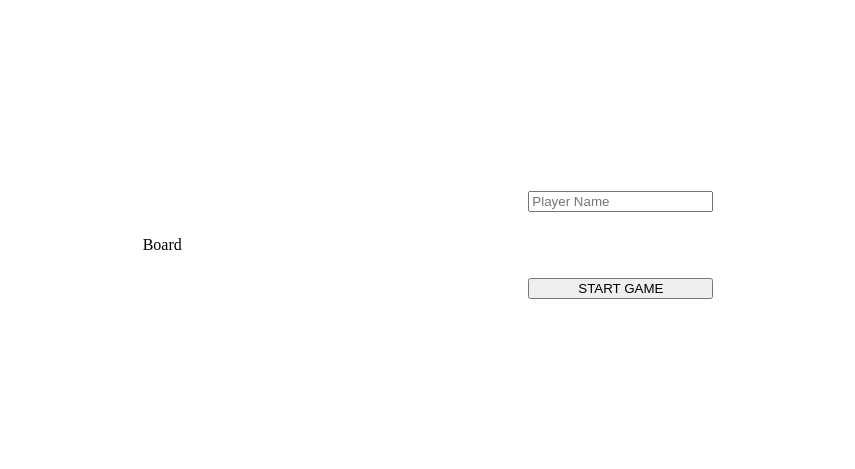
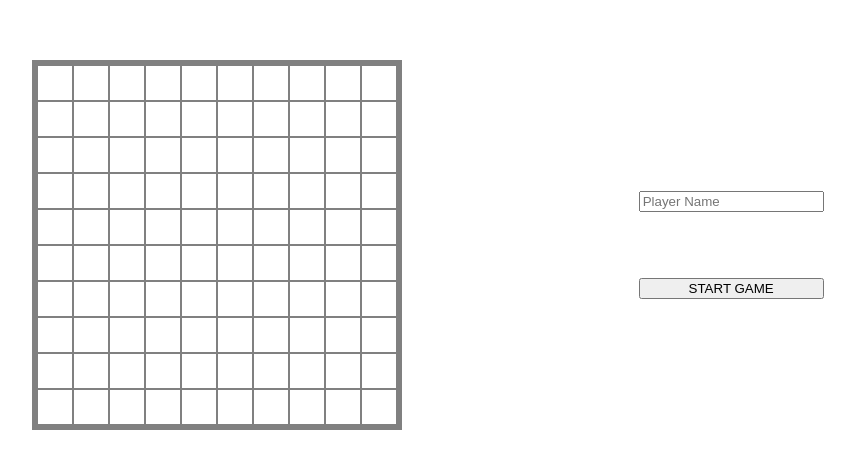
Before and after one commit to federivero97/Battleship, a React (Create React App) app in the folder battleship/: page /start in a window 1280 px wide. Shown: the part 113-582 px from the top of the page, without its empty margins (212-1067 px from the left). Built offline with nearby package versions, Linux system fonts and the light colour scheme.

Commit message:
Created a reusable Board Component

```diff
--- a/battleship/package.json
+++ b/battleship/package.json
@@ -11,6 +11,7 @@
     "eslint-plugin-prettier": "^4.0.0",
     "node-sass": "^6.0.1",
     "prettier": "^2.4.1",
+    "prop-types": "^15.7.2",
     "react": "^17.0.2",
     "react-dom": "^17.0.2",
     "react-router-dom": "^5.3.0",
--- /dev/null
+++ b/battleship/src/components/Board.jsx
@@ -0,0 +1,45 @@
+import React from 'react';
+import PropTypes from 'prop-types';
+import Cell from './Cell';
+
+const Board = (props) => {
+  const { data, handleCellClick } = props;
+  const columns = [];
+
+  data.forEach((column, i) => {
+    const cells = [];
+
+    column.forEach((row) => {
+      cells.push(
+        <Cell
+          key={row.id + (i + 1).toString()}
+          id={row.id + (i + 1).toString()}
+          column={row.id}
+          row={i + 1}
+          color={row.color}
+          available={row.available}
+          selected={row.selected}
+          shipId={row.shipId}
+          handleCellClick={(e) => {
+            return handleCellClick(e);
+          }}
+        />
+      );
+    });
+
+    columns.push(<tr key={i.toString()}>{cells}</tr>);
+  });
+
+  return (
+    <table className="table">
+      <tbody>{columns}</tbody>
+    </table>
+  );
+};
+
+Board.propTypes = {
+  data: PropTypes.arrayOf(PropTypes.array).isRequired,
+  handleCellClick: PropTypes.func.isRequired
+};
+
+export default Board;
--- /dev/null
+++ b/battleship/src/components/Cell.jsx
@@ -0,0 +1,24 @@
+import React from 'react';
+import PropTypes from 'prop-types';
+
+const Cell = (props) => {
+  const { color, handleCellClick } = props;
+
+  return (
+    <td
+      className="cell"
+      role="presentation"
+      onClick={() => {
+        return handleCellClick(props);
+      }}
+      style={{ backgroundColor: color }}
+    />
+  );
+};
+
+Cell.propTypes = {
+  color: PropTypes.string.isRequired,
+  handleCellClick: PropTypes.func.isRequired
+};
+
+export default Cell;
--- a/battleship/src/components/StartScreen.jsx
+++ b/battleship/src/components/StartScreen.jsx
@@ -1,16 +1,160 @@
-import React from 'react';
+import React, { useEffect, useState } from 'react';
 import { useHistory } from 'react-router-dom';
+import Board from './Board';
+
+// Move blankBoard to a ext JSON file
+const blankBoard = [
+  [
+    { id: 'A', color: 'white' },
+    { id: 'B', color: 'white' },
+    { id: 'C', color: 'white' },
+    { id: 'D', color: 'white' },
+    { id: 'E', color: 'white' },
+    { id: 'F', color: 'white' },
+    { id: 'G', color: 'white' },
+    { id: 'H', color: 'white' },
+    { id: 'I', color: 'white' },
+    { id: 'J', color: 'white' }
+  ],
+  [
+    { id: 'A', color: 'white' },
+    { id: 'B', color: 'white' },
+    { id: 'C', color: 'white' },
+    { id: 'D', color: 'white' },
+    { id: 'E', color: 'white' },
+    { id: 'F', color: 'white' },
+    { id: 'G', color: 'white' },
+    { id: 'H', color: 'white' },
+    { id: 'I', color: 'white' },
+    { id: 'J', color: 'white' }
+  ],
+  [
+    { id: 'A', color: 'white' },
+    { id: 'B', color: 'white' },
+    { id: 'C', color: 'white' },
+    { id: 'D', color: 'white' },
+    { id: 'E', color: 'white' },
+    { id: 'F', color: 'white' },
+    { id: 'G', color: 'white' },
+    { id: 'H', color: 'white' },
+    { id: 'I', color: 'white' },
+    { id: 'J', color: 'white' }
+  ],
+  [
+    { id: 'A', color: 'white' },
+    { id: 'B', color: 'white' },
+    { id: 'C', color: 'white' },
+    { id: 'D', color: 'white' },
+    { id: 'E', color: 'white' },
+    { id: 'F', color: 'white' },
+    { id: 'G', color: 'white' },
+    { id: 'H', color: 'white' },
+    { id: 'I', color: 'white' },
+    { id: 'J', color: 'white' }
+  ],
+  [
+    { id: 'A', color: 'white' },
+    { id: 'B', color: 'white' },
+    { id: 'C', color: 'white' },
+    { id: 'D', color: 'white' },
+    { id: 'E', color: 'white' },
+    { id: 'F', color: 'white' },
+    { id: 'G', color: 'white' },
+    { id: 'H', color: 'white' },
+    { id: 'I', color: 'white' },
+    { id: 'J', color: 'white' }
+  ],
+  [
+    { id: 'A', color: 'white' },
+    { id: 'B', color: 'white' },
+    { id: 'C', color: 'white' },
+    { id: 'D', color: 'white' },
+    { id: 'E', color: 'white' },
+    { id: 'F', color: 'white' },
+    { id: 'G', color: 'white' },
+    { id: 'H', color: 'white' },
+    { id: 'I', color: 'white' },
+    { id: 'J', color: 'white' }
+  ],
+  [
+    { id: 'A', color: 'white' },
+    { id: 'B', color: 'white' },
+    { id: 'C', color: 'white' },
+    { id: 'D', color: 'white' },
+    { id: 'E', color: 'white' },
+    { id: 'F', color: 'white' },
+    { id: 'G', color: 'white' },
+    { id: 'H', color: 'white' },
+    { id: 'I', color: 'white' },
+    { id: 'J', color: 'white' }
+  ],
+  [
+    { id: 'A', color: 'white' },
+    { id: 'B', color: 'white' },
+    { id: 'C', color: 'white' },
+    { id: 'D', color: 'white' },
+    { id: 'E', color: 'white' },
+    { id: 'F', color: 'white' },
+    { id: 'G', color: 'white' },
+    { id: 'H', color: 'white' },
+    { id: 'I', color: 'white' },
+    { id: 'J', color: 'white' }
+  ],
+  [
+    { id: 'A', color: 'white' },
+    { id: 'B', color: 'white' },
+    { id: 'C', color: 'white' },
+    { id: 'D', color: 'white' },
+    { id: 'E', color: 'white' },
+    { id: 'F', color: 'white' },
+    { id: 'G', color: 'white' },
+    { id: 'H', color: 'white' },
+    { id: 'I', color: 'white' },
+    { id: 'J', color: 'white' }
+  ],
+  [
+    { id: 'A', color: 'white' },
+    { id: 'B', color: 'white' },
+    { id: 'C', color: 'white' },
+    { id: 'D', color: 'white' },
+    { id: 'E', color: 'white' },
+    { id: 'F', color: 'white' },
+    { id: 'G', color: 'white' },
+    { id: 'H', color: 'white' },
+    { id: 'I', color: 'white' },
+    { id: 'J', color: 'white' }
+  ]
+];
 
 const StartScreen = () => {
+  const [data, setData] = useState([]);
+
+  useEffect(() => {
+    setData(blankBoard); // Get initial data from JSON file
+  }, []);
+
   const history = useHistory();
 
   function startGame() {
     history.push('/game');
   }
 
+  const handleCellClick = (e) => {
+    console.log(e);
+  };
+
   return (
     <div className="start-screen">
-      <div> Board </div>
+      {data !== [] ? (
+        <div>
+          <Board
+            data={data}
+            handleCellClick={(e) => {
+              return handleCellClick(e);
+            }}
+          />
+        </div>
+      ) : null}
       <div className="form">
         <input placeholder="Player Name" />
         <button type="button" onClick={startGame}>
--- /dev/null
+++ b/battleship/src/styles/_board.scss
@@ -0,0 +1,11 @@
+.table {
+    border: 5px solid grey;
+    border-spacing: 0px;
+}
+
+.cell {
+    margin: 0px;
+    width: 2em;
+    height: 2em;
+    border: 1px solid grey;
+}
--- a/battleship/src/styles/_index.scss
+++ b/battleship/src/styles/_index.scss
@@ -1,3 +1,4 @@
 @import './start-screen';
 @import './game-screen';
 @import './end-screen';
+@import './board';
```
